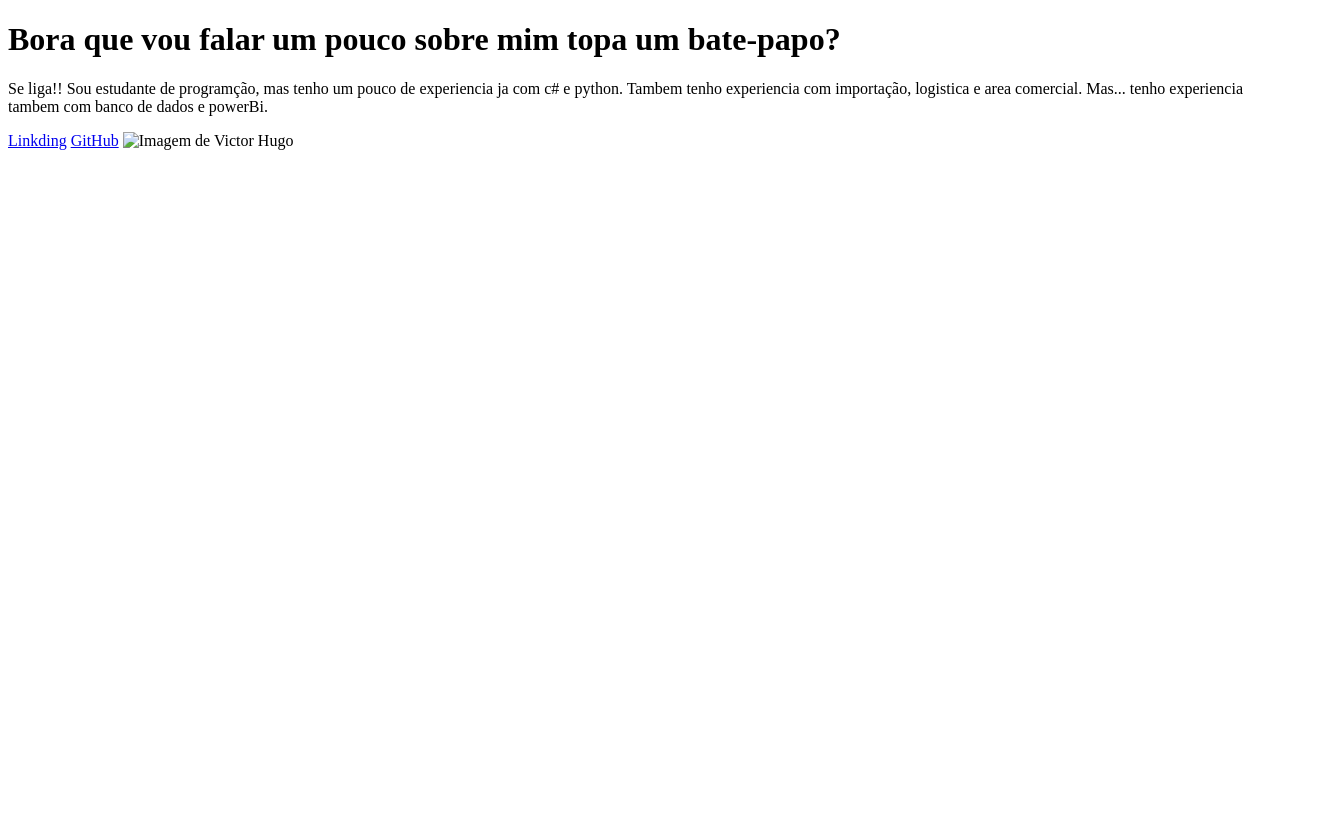
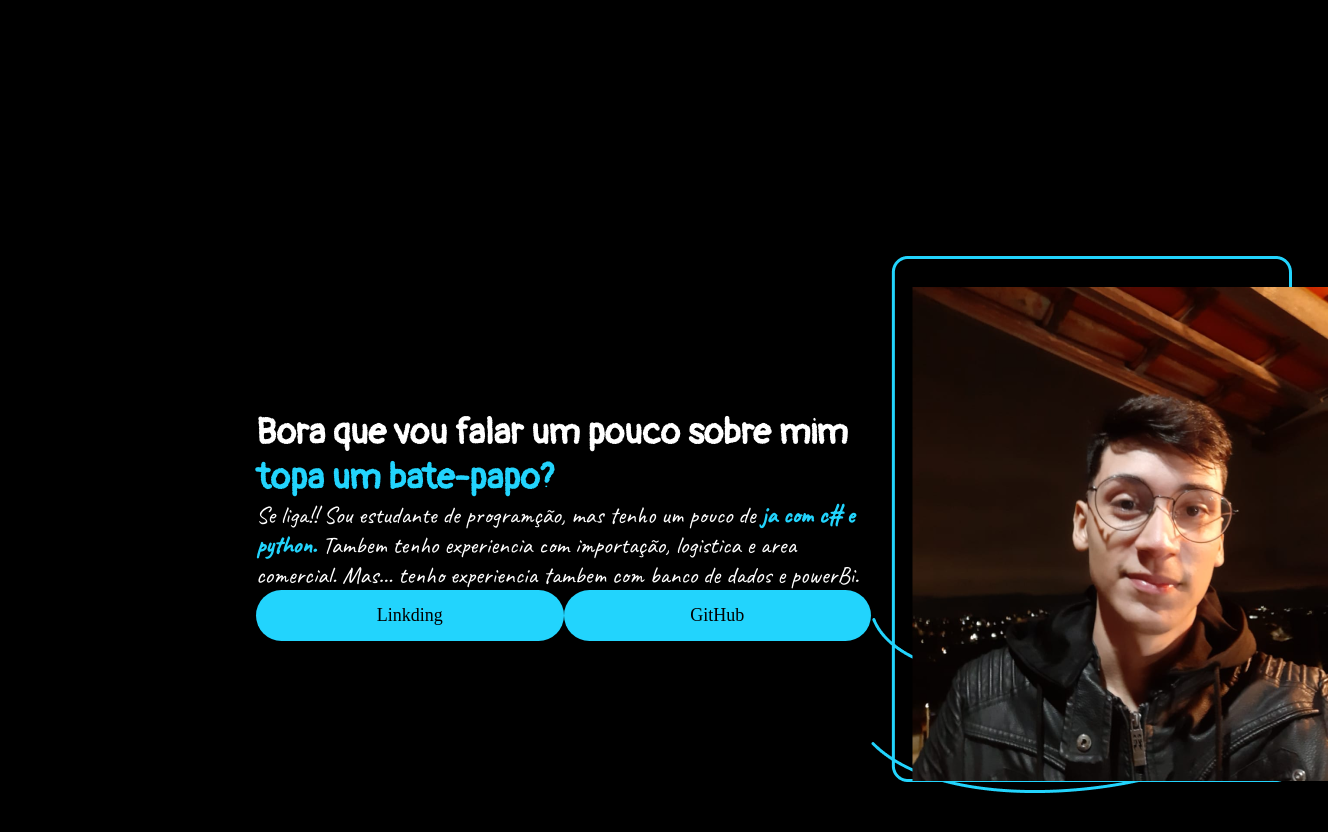
Before and after one commit to Victor999069/teste-awari, a plain HTML site: page index.html in a window 1280 px wide. Shown: the whole page, 1328 px wide, since content can reach past the window. Before the commit the page ends 800 px from the top, so only its background shows below. Drawn offline with Linux system fonts and the light colour scheme.

Commit message:
Projeto modificado a minha cara

```diff
--- a/index.html
+++ b/index.html
@@ -1,27 +1,30 @@
 <!DOCTYPE html>
-<html lang="pt-BR">
+<html lang="pt-br">
 <head>
     <meta charset="UTF-8">
     <meta http-equiv="X-UA-Compatible" content="IE=edge">
     <meta name="viewport" content="width=device-width, initial-scale=1.0">
     <title>Quem sou eu?</title>
+    <link rel="stylesheet" href="style.css">
 </head>
 <body>
     <header></header>
-    <main>
-        <h1>
-            Bora que vou falar um pouco sobre mim <strong>topa um bate-papo?
-
-            </strong>
-        </h1>
-        <p>
-            Se liga!! Sou estudante de programção, mas tenho um pouco de experiencia ja com c# e python.
-            Tambem tenho experiencia com importação, logistica e area comercial.
-            Mas... tenho experiencia tambem com banco de dados e powerBi.
-        </p>
-        <a href="https://www.linkedin.com/in/victorhugomiranda/">Linkding</a>
-        <a href="https://github.com/Victor999069">GitHub</a>
-        <img src="sobre_mim" alt="Imagem de Victor Hugo">
+    <main class="home">
+        <section class="home__texto">
+            <h1 class="home__titulo">
+                Bora que vou falar um pouco sobre mim <strong class="titulo">topa um bate-papo?</strong>
+            </h1>
+            <p class="home__paragrafo">
+                Se liga!! Sou estudante de programção, mas tenho um pouco de <strong class="sub-titulo">ja com c# e python.</strong>
+                Tambem tenho experiencia com importação, logistica e area comercial.
+                Mas... tenho experiencia tambem com banco de dados e powerBi.
+            </p>
+            <div class="home__link">
+                <a class="home__dist" href="https://www.linkedin.com/in/victorhugomiranda/">Linkding</a>
+                <a class="home__dist" href="https://github.com/Victor999069">GitHub</a>
+            </div>
+        </section>
+        <img src="sobre_mim.png" alt="Imagem de Victor">
     </main>
     <footer></footer>
 </body>
--- /dev/null
+++ b/style.css
@@ -0,0 +1,68 @@
+@import url('https://fonts.googleapis.com/css2?family=Pangolin&display=swap');
+@import url('https://fonts.googleapis.com/css2?family=Caveat&family=Pangolin&display=swap');
+
+*
+{
+    margin: 0;
+    padding: 0;
+}
+
+body
+{
+    height: 100vh;
+    box-sizing: border-box;
+    background-color: black;
+    color: white;
+}
+
+.titulo
+{
+    color: #22D4FD;
+}
+.sub-titulo
+{
+    color: #22D4FD;
+}
+
+.home
+{
+    margin: 20%;
+    display: flex;
+    align-items: center;
+    justify-content: space-between;
+}
+
+.home__texto
+{
+    width: 615px;
+}
+
+.home__titulo
+{
+    font-size: 36px;
+    font-family: 'Pangolin', cursive;
+}
+
+.home__paragrafo
+{
+    font-size: 24px;
+    font-family: 'Caveat', cursive;
+}
+
+.home__link
+{
+    display: flex;
+    justify-content: space-between;
+}
+
+.home__dist
+{
+    background-color: #22D4FD;
+    width: 400px;
+    text-align: center;
+    border-radius: 26px;
+    font-size: 18px;
+    padding: 15px 0;
+    text-decoration: none;
+    color: black;
+}
```
Also changed, not shown: sobre_mim.png (renamed from Imagem/sobre_mim.png).
